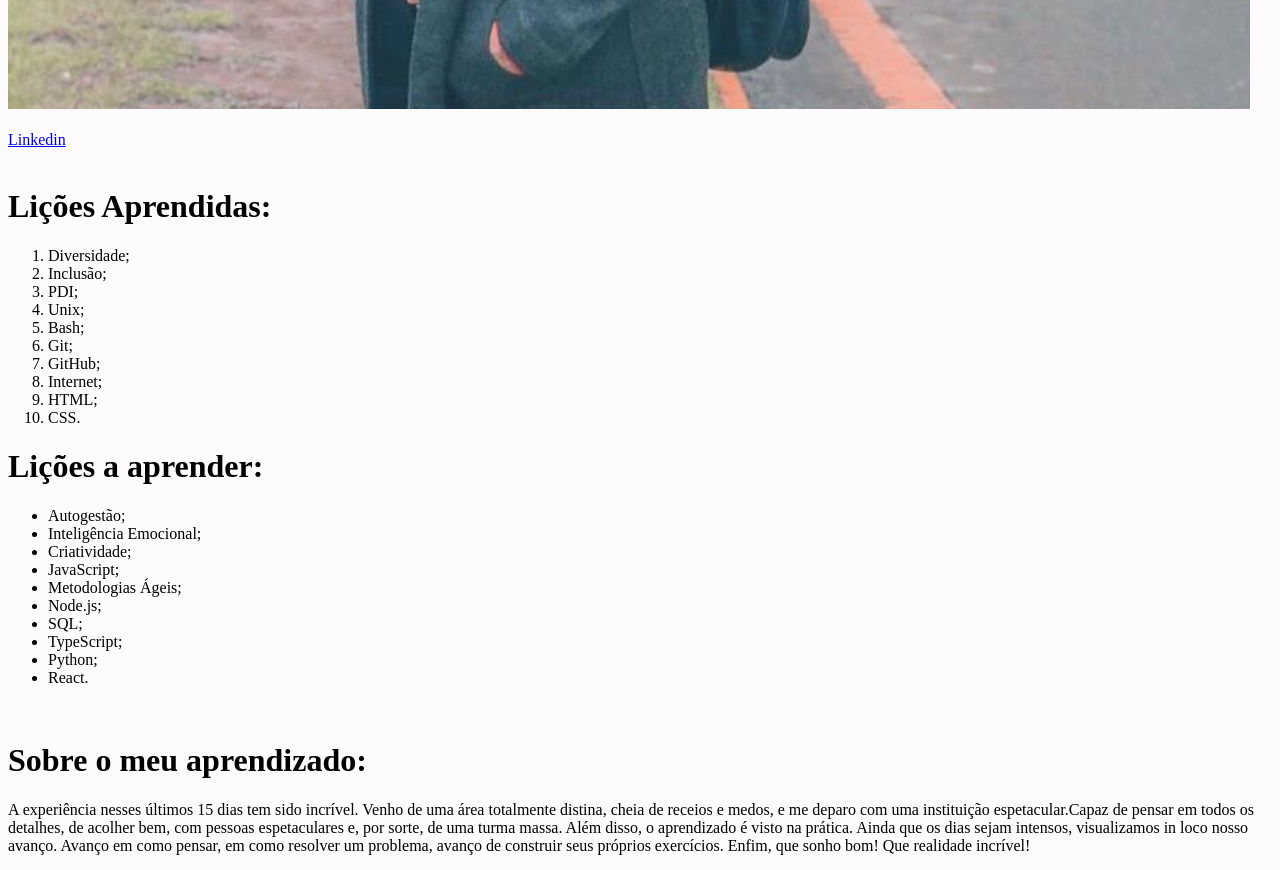
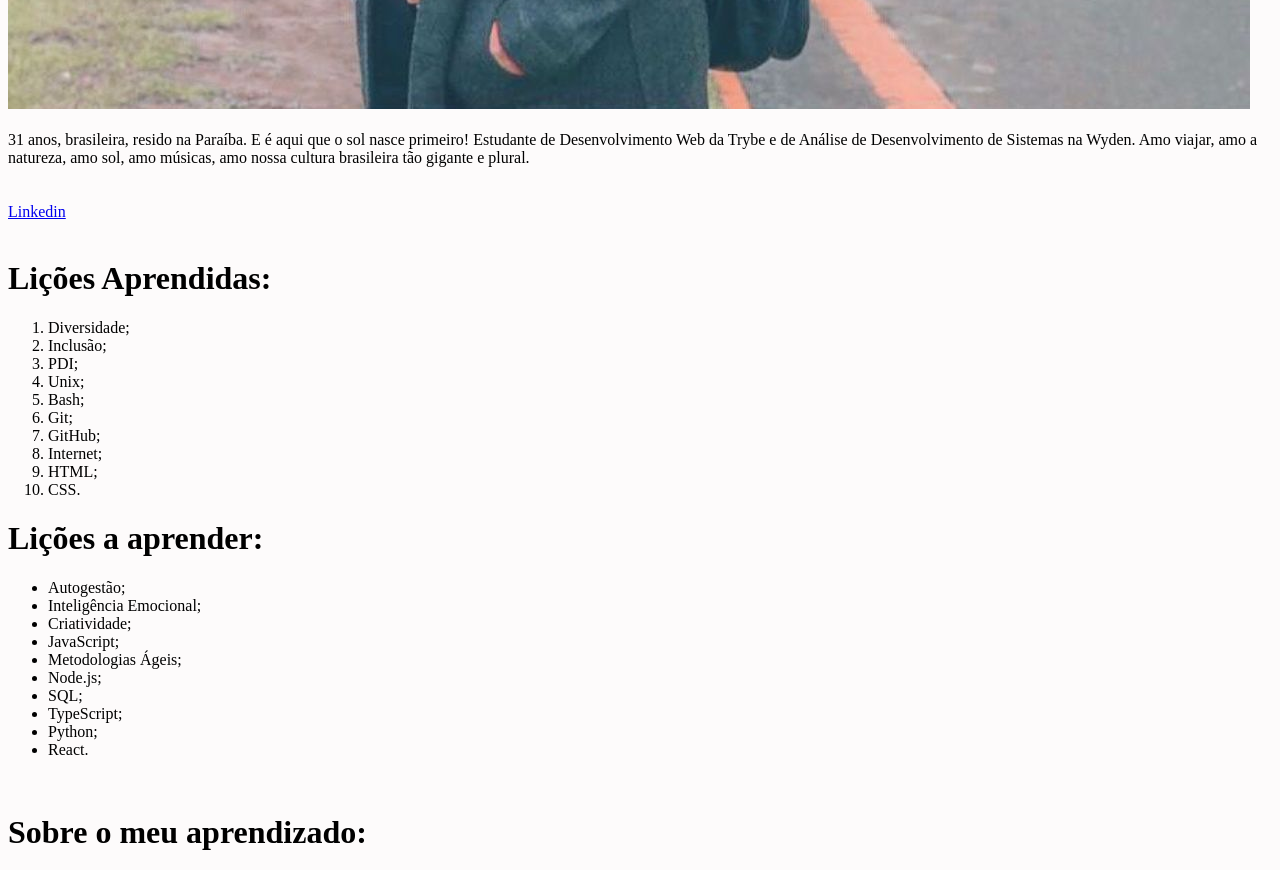
Before and after one commit to suelemmacedo/lessons-learned, a website: page index.html in a window 1280 px wide. Shown: the part 920-1790 px from the top of the page. Drawn offline with Linux system fonts and the light colour scheme.

Commit message:
Requisito 9 concluído

```diff
--- a/index.html
+++ b/index.html
@@ -20,9 +20,18 @@
         <img id="minha_foto" src="./Foto.jpeg" alt="Foto Suelem">
         <br>
         <br>
+        <aside>
+            31 anos, brasileira, resido na Paraíba. E é aqui que o sol nasce primeiro!
+            Estudante de Desenvolvimento Web da Trybe e de Análise de Desenvolvimento de Sistemas na Wyden.
+            Amo viajar, amo a natureza, amo sol, amo músicas, amo nossa cultura brasileira tão gigante e plural.
+
+        </aside>
+        <br>
+        <br>
         <a href="https://www.linkedin.com/in/suelem-macedo-35806b33/" target="_blank"> Linkedin </a>
         <br>
         <br>
+
     </div>
     <div>
         <h1>Lições Aprendidas:</h1>
@@ -71,6 +80,7 @@
 
         </article>
 
+
     </div>
 
 </body>
```
